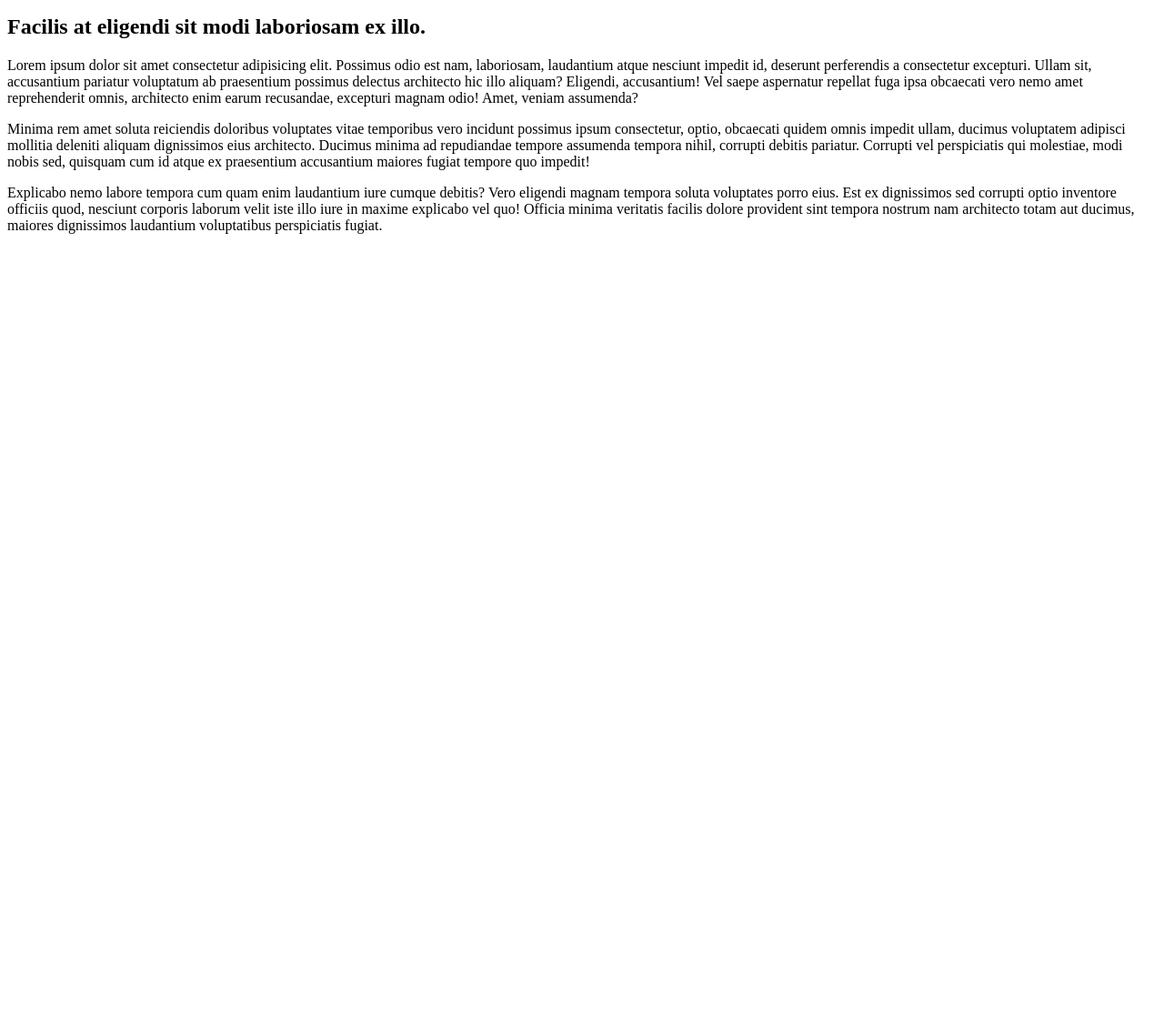
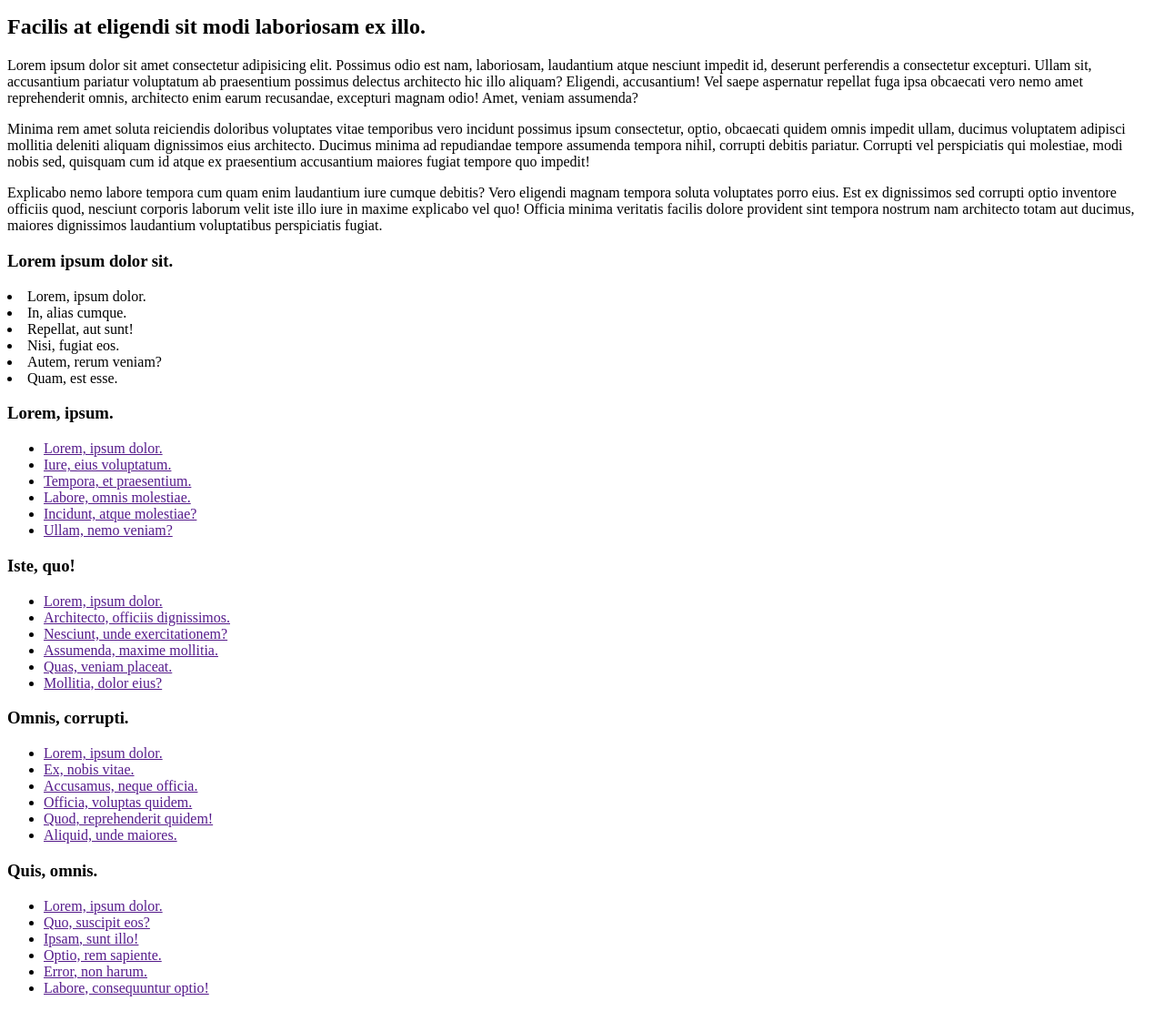
Before and after one commit to lstina/WebbTest, a plain HTML site: page index.html in a window 1280 px wide. Shown: the part 677-1788 px from the top of the page at 91% size. Before the commit the page ends 950 px from the top, so only its background shows below. Drawn offline with Linux system fonts and the light colour scheme.

Commit message:
Skapade en footer-del

```diff
--- a/index.html
+++ b/index.html
@@ -45,7 +45,60 @@
             </section>
         </article>
     </main>
-    <aside></aside>
-    <footer></footer>
+    <aside>
+        <h3>Lorem ipsum dolor sit.</h3>
+        <li>Lorem, ipsum dolor.</li>
+        <li>In, alias cumque.</li>
+        <li>Repellat, aut sunt!</li>
+        <li>Nisi, fugiat eos.</li>
+        <li>Autem, rerum veniam?</li>
+        <li>Quam, est esse.</li>
+    </aside>
+    <footer>
+        <div class="foot1">
+            <h3>Lorem, ipsum.</h3>
+            <ul>
+                <li><a href="">Lorem, ipsum dolor.</a></li>
+                <li><a href="">Iure, eius voluptatum.</a></li>
+                <li><a href="">Tempora, et praesentium.</a></li>
+                <li><a href="">Labore, omnis molestiae.</a></li>
+                <li><a href="">Incidunt, atque molestiae?</a></li>
+                <li><a href="">Ullam, nemo veniam?</a></li>
+            </ul>
+        </div>
+        <div class="foot2">
+            <h3>Iste, quo!</h3>
+            <ul>
+                <li><a href="">Lorem, ipsum dolor.</a></li>
+                <li><a href="">Architecto, officiis dignissimos.</a></li>
+                <li><a href="">Nesciunt, unde exercitationem?</a></li>
+                <li><a href="">Assumenda, maxime mollitia.</a></li>
+                <li><a href="">Quas, veniam placeat.</a></li>
+                <li><a href="">Mollitia, dolor eius?</a></li>
+            </ul>
+        </div>
+        <div class="foot3">
+            <h3>Omnis, corrupti.</h3>
+            <ul>
+                <li><a href="">Lorem, ipsum dolor.</a></li>
+                <li><a href="">Ex, nobis vitae.</a></li>
+                <li><a href="">Accusamus, neque officia.</a></li>
+                <li><a href="">Officia, voluptas quidem.</a></li>
+                <li><a href="">Quod, reprehenderit quidem!</a></li>
+                <li><a href="">Aliquid, unde maiores.</a></li>
+            </ul>
+        </div>
+        <div class="foot4">
+            <h3>Quis, omnis.</h3>
+            <ul>
+                <li><a href="">Lorem, ipsum dolor.</a></li>
+                <li><a href="">Quo, suscipit eos?</a></li>
+                <li><a href="">Ipsam, sunt illo!</a></li>
+                <li><a href="">Optio, rem sapiente.</a></li>
+                <li><a href="">Error, non harum.</a></li>
+                <li><a href="">Labore, consequuntur optio!</a></li>
+            </ul>
+        </div>
+    </footer>
 </body>
 </html>
```
